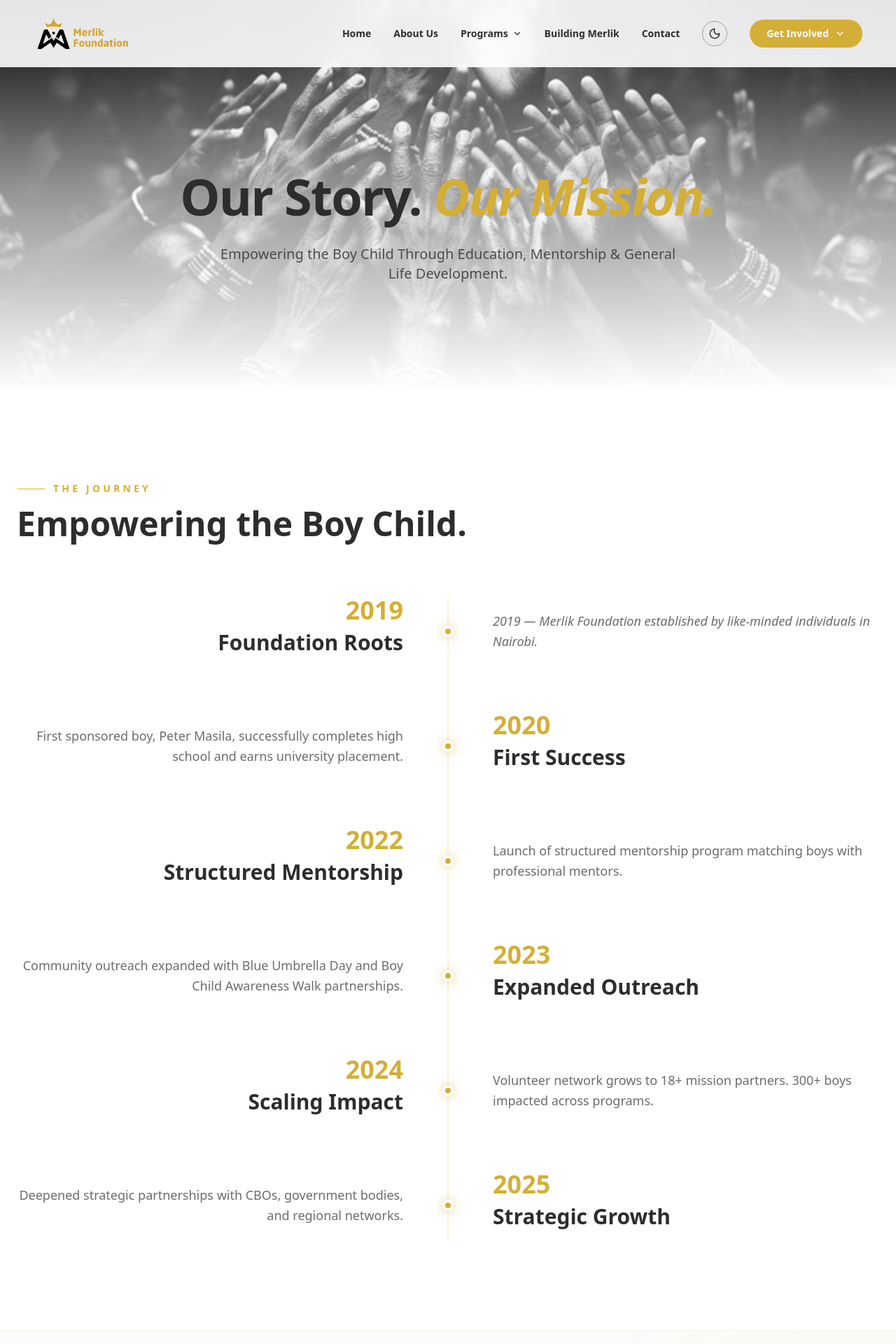
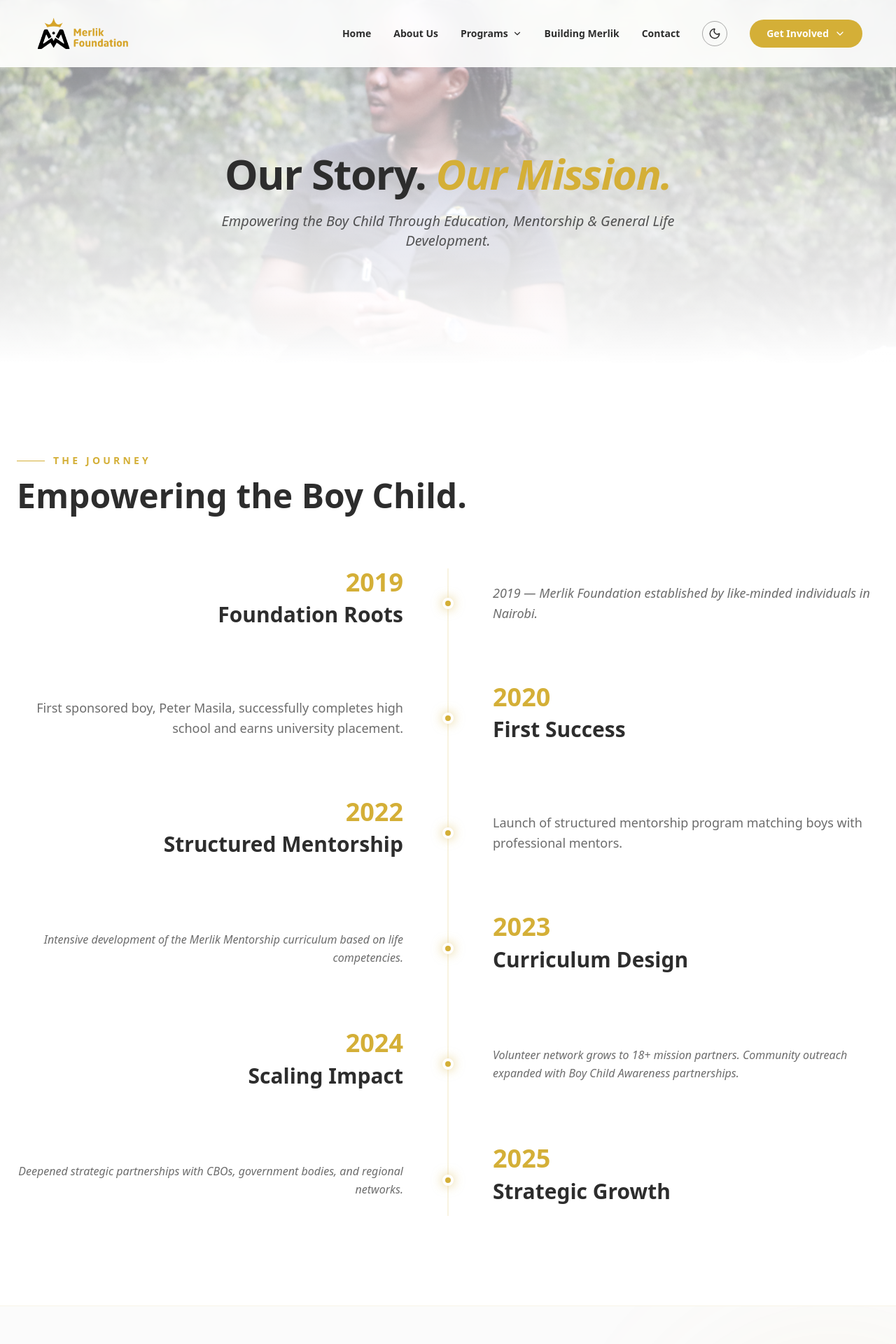
Before and after one commit to foundationmerlik/webapp, a Next.js app: page /about in a window 1280 px wide. Shown: the top 1920 px of the page at 70% size. Built offline with nearby package versions, Linux system fonts and the light colour scheme; a web font is replaced by a local one.

Commit message:
UI: Comprehensive refinements for About and Get Involved pages

```diff
--- a/src/app/(site)/about/page.tsx
+++ b/src/app/(site)/about/page.tsx
@@ -8,22 +8,23 @@
     return (
         <>
             {/* Parallax Hero Header */}
-            <section className="relative h-[70vh] flex items-center justify-center overflow-hidden">
+            <section className="relative h-[65vh] flex items-center justify-center overflow-hidden">
                 <div className="absolute inset-0 z-0 bg-background/50">
                     <Image
-                        src="/images/hands.png"
-                        alt="Monochrome image of hands reaching towards a bright light"
+                        src="/images/gallery/IMG-20260310-WA0015.jpg"
+                        alt="Merlik Foundation community activity"
                         fill
-                        className="object-cover  scale-105 animate-image-load"
+                        className="object-cover scale-105 animate-image-load opacity-60"
+                        priority
                     />
                 </div>
                 <div className="absolute inset-0 bg-gradient-to-t from-background via-background/60 to-transparent z-10"></div>
 
-                <div className="relative z-20 text-center px-6 max-w-4xl mx-auto mt-20">
-                    <h1 className="text-4xl md:text-6xl lg:text-7xl font-black font-serif tracking-tight mb-6 leading-tight text-foreground animate-reveal">
+                <div className="relative z-20 text-center px-6 max-w-3xl mx-auto mt-12">
+                    <h1 className="text-4xl md:text-5xl lg:text-6xl font-black font-serif tracking-tight mb-4 leading-tight text-foreground animate-reveal">
                         Our Story. <span className="text-brand-gold italic">Our Mission.</span>
                     </h1>
-                    <p className="text-lg md:text-xl md:text-2xl text-foreground/80 font-sans max-w-2xl mx-auto animate-reveal delay-200">
+                    <p className="text-base md:text-lg lg:text-xl text-foreground/80 font-sans max-w-2xl mx-auto animate-reveal delay-200 italic">
                         Empowering the Boy Child Through Education, Mentorship & General Life Development.
                     </p>
                 </div>
@@ -94,11 +95,11 @@
                             shadow-[0_0_15px_rgba(212,175,55,0.6)] border-4 border-background"></div>
                         <div className="md:order-2 md:pl-6">
                             <span className="text-brand-gold font-black font-serif text-4xl mb-2 block">2023</span>
-                            <h3 className="text-3xl font-bold font-serif mb-4 text-foreground">Expanded Outreach</h3>
+                            <h3 className="text-3xl font-bold font-serif mb-4 text-foreground leading-tight">Curriculum Design</h3>
                         </div>
                         <div className="md:order-1 md:text-right pr-6">
-                            <p className="text-foreground/70 font-medium leading-relaxed text-lg">
-                                Community outreach expanded with Blue Umbrella Day and Boy Child Awareness Walk partnerships.
+                            <p className="text-foreground/70 font-medium leading-relaxed text-base italic">
+                                Intensive development of the Merlik Mentorship curriculum based on life competencies.
                             </p>
                         </div>
                     </div>
@@ -109,11 +110,11 @@
                             shadow-[0_0_15px_rgba(212,175,55,0.6)] border-4 border-background"></div>
                         <div className="md:text-right pr-6">
                             <span className="text-brand-gold font-black font-serif text-4xl mb-2 block">2024</span>
-                            <h3 className="text-3xl font-bold font-serif mb-4 text-foreground">Scaling Impact</h3>
+                            <h3 className="text-3xl font-bold font-serif mb-4 text-foreground leading-tight">Scaling Impact</h3>
                         </div>
                         <div className="md:pl-6">
-                            <p className="text-foreground/70 font-medium leading-relaxed text-lg">
-                                Volunteer network grows to 18+ mission partners. 300+ boys impacted across programs.
+                            <p className="text-foreground/70 font-medium leading-relaxed text-base italic">
+                                Volunteer network grows to 18+ mission partners. Community outreach expanded with Boy Child Awareness partnerships.
                             </p>
                         </div>
                     </div>
@@ -124,10 +125,10 @@
                             shadow-[0_0_15px_rgba(212,175,55,0.6)] border-4 border-background"></div>
                         <div className="md:order-2 md:pl-6">
                             <span className="text-brand-gold font-black font-serif text-4xl mb-2 block">2025</span>
-                            <h3 className="text-3xl font-bold font-serif mb-4 text-foreground">Strategic Growth</h3>
+                            <h3 className="text-3xl font-bold font-serif mb-4 text-foreground leading-tight">Strategic Growth</h3>
                         </div>
                         <div className="md:order-1 md:text-right pr-6">
-                            <p className="text-foreground/70 font-medium leading-relaxed text-lg">
+                            <p className="text-foreground/70 font-medium leading-relaxed text-base italic">
                                 Deepened strategic partnerships with CBOs, government bodies, and regional networks.
                             </p>
                         </div>
@@ -136,11 +137,15 @@
             </section>
 
             {/* Core Pillars: Mission, Vision, Approach, Partnerships */}
-            <section className="bg-foreground/[0.02] py-24 md:py-32 border-y border-brand-gold/10 relative overflow-hidden">
+            <section className="bg-foreground/[0.02] py-20 border-y border-brand-gold/10 relative overflow-hidden">
                 <div className="absolute -right-40 top-10 w-[500px] h-[500px] bg-brand-gold/5 rounded-full blur-[100px] pointer-events-none"></div>
                 <div className="absolute -left-40 bottom-10 w-[500px] h-[500px] bg-brand-gold/5 rounded-full blur-[100px] pointer-events-none"></div>
 
                 <div className="max-w-7xl mx-auto px-6 relative z-10">
+                    <div className="text-center mb-16">
+                        <span className="text-brand-gold font-bold text-xs uppercase tracking-[0.3em] block mb-3 italic">(Our Foundation)</span>
+                        <h2 className="text-3xl md:text-5xl font-serif font-black text-foreground">Mission & Vision</h2>
+                    </div>
                     <div className="grid md:grid-cols-2 gap-8">
                         {/* Mission Card */}
                         <div className="bg-[#FAF9F6] dark:bg-background/80 p-10 md:p-12 rounded-[2rem] border border-brand-gold/20 shadow-sm relative flex flex-col hover:shadow-md transition-shadow">
@@ -234,24 +239,24 @@
                     </div>
 
                     {/* Mentorship */}
-                    <div className="p-12 border border-foreground/10 rounded-2xl bg-background text-center group hover:shadow-[0_20px_40px_-15px_rgba(212,175,55,0.1)] hover:-translate-y-2 transition-all duration-500 hover:border-brand-gold/30 delay-100">
-                        <div className="w-20 h-20 bg-brand-gold/10 rounded-full flex items-center justify-center mx-auto mb-8 text-brand-gold group-hover:scale-110 group-hover:bg-brand-gold group-hover:text-white transition-all duration-500">
-                            <Users size={36} />
+                    <div className="p-10 border border-foreground/10 rounded-2xl bg-background text-center group hover:shadow-[0_20px_40px_-15px_rgba(212,175,55,0.1)] hover:-translate-y-2 transition-all duration-500 hover:border-brand-gold/30 delay-100">
+                        <div className="w-16 h-16 bg-brand-gold/10 rounded-full flex items-center justify-center mx-auto mb-6 text-brand-gold group-hover:scale-110 group-hover:bg-brand-gold group-hover:text-white transition-all duration-500">
+                            <Users size={32} />
                         </div>
-                        <h3 className="text-3xl font-serif font-bold mb-4 text-foreground">Mentorship</h3>
-                        <p className="text-foreground/70 leading-relaxed font-medium">
-                            Structured guidance based on 7 life competencies taught by experienced coaches.
+                        <h3 className="text-2xl font-serif font-bold mb-3 text-foreground">Mentorship</h3>
+                        <p className="text-sm text-foreground/70 leading-relaxed font-medium">
+                            Structured guidance based on real life competencies taught by experienced coaches.
                         </p>
                     </div>
 
                     {/* Community Outreach */}
-                    <div className="p-12 border border-foreground/10 rounded-2xl bg-background text-center group hover:shadow-[0_20px_40px_-15px_rgba(212,175,55,0.1)] hover:-translate-y-2 transition-all duration-500 hover:border-brand-gold/30 delay-200">
-                        <div className="w-20 h-20 bg-brand-gold/10 rounded-full flex items-center justify-center mx-auto mb-8 text-brand-gold group-hover:scale-110 group-hover:bg-brand-gold group-hover:text-white transition-all duration-500">
-                            <Globe size={36} />
+                    <div className="p-10 border border-foreground/10 rounded-2xl bg-background text-center group hover:shadow-[0_20px_40px_-15px_rgba(212,175,55,0.1)] hover:-translate-y-2 transition-all duration-500 hover:border-brand-gold/30 delay-200">
+                        <div className="w-16 h-16 bg-brand-gold/10 rounded-full flex items-center justify-center mx-auto mb-6 text-brand-gold group-hover:scale-110 group-hover:bg-brand-gold group-hover:text-white transition-all duration-500">
+                            <Globe size={32} />
                         </div>
-                        <h3 className="text-3xl font-serif font-bold mb-4 text-foreground">Community Outreach</h3>
-                        <p className="text-foreground/70 leading-relaxed font-medium">
-                            Advocacy and the Blue Bag initiative to tackle immediate wellbeing and safety.
+                        <h3 className="text-2xl font-serif font-bold mb-3 text-foreground">Community Outreach</h3>
+                        <p className="text-sm text-foreground/70 leading-relaxed font-medium">
+                            Advocacy and Partnerships for societal transformation.
                         </p>
                     </div>
                 </div>
@@ -274,31 +279,31 @@
                         <div>
                             <h4 className="text-2xl font-serif font-bold mb-6 text-foreground">Management Team</h4>
                             <div className="space-y-6">
-                                <div className="p-6 bg-background border border-foreground/10 rounded-2xl shadow-sm flex items-center gap-4">
-                                    <div className="w-16 h-16 rounded-full bg-foreground/10 overflow-hidden relative shrink-0">
-                                        <Image src="/images/sheila_ngui.jpg" alt="Sheila Ngui" fill className="object-cover" />
+                                <div className="p-5 bg-background border border-foreground/10 rounded-2xl shadow-sm flex items-center gap-4">
+                                    <div className="w-14 h-14 rounded-full bg-foreground/10 overflow-hidden relative shrink-0">
+                                        <Image src="/images/gallery/Sheila Ngui.jpg" alt="Sheila Ngui" fill className="object-cover" />
                                     </div>
                                     <div>
-                                        <p className="text-xl font-bold text-foreground">Sheila Ngui</p>
-                                        <p className="text-brand-gold font-semibold uppercase tracking-widest text-[10px] mt-1">Executive Director, Programme Dev. & Ops</p>
+                                        <p className="text-lg font-bold text-foreground">Sheila Ngui</p>
+                                        <p className="text-brand-gold font-bold uppercase tracking-widest text-[9px] mt-1">Founder and Executive Director</p>
                                     </div>
                                 </div>
-                                <div className="p-6 bg-background border border-foreground/10 rounded-2xl shadow-sm flex items-center gap-4">
-                                    <div className="w-16 h-16 rounded-full bg-foreground/10 overflow-hidden relative shrink-0">
+                                <div className="p-5 bg-background border border-foreground/10 rounded-2xl shadow-sm flex items-center gap-4">
+                                    <div className="w-14 h-14 rounded-full bg-foreground/10 overflow-hidden relative shrink-0">
                                         <Image src="/images/Lavinah.jpeg" alt="Lavinah Gonah" fill className="object-cover" />
                                     </div>
                                     <div>
-                                        <p className="text-xl font-bold text-foreground">Lavinah Gonah</p>
-                                        <p className="text-brand-gold font-semibold uppercase tracking-widest text-[10px] mt-1">Co-Founder, Community Outreach</p>
+                                        <p className="text-lg font-bold text-foreground">Lavinah Gonah</p>
+                                        <p className="text-brand-gold font-bold uppercase tracking-widest text-[9px] mt-1">Director</p>
                                     </div>
                                 </div>
-                                <div className="p-6 bg-background border border-foreground/10 rounded-2xl shadow-sm flex items-center gap-4">
-                                    <div className="w-16 h-16 rounded-full bg-foreground/10 overflow-hidden relative shrink-0">
+                                <div className="p-5 bg-background border border-foreground/10 rounded-2xl shadow-sm flex items-center gap-4">
+                                    <div className="w-14 h-14 rounded-full bg-foreground/10 overflow-hidden relative shrink-0">
                                         <Image src="/images/Herbert.jpeg" alt="Herbert Njoroge" fill className="object-cover" />
                                     </div>
                                     <div>
-                                        <p className="text-xl font-bold text-foreground">Herbert Njoroge</p>
-                                        <p className="text-brand-gold font-semibold uppercase tracking-widest text-[10px] mt-1">Co-Founder, Strategic Planning</p>
+                                        <p className="text-lg font-bold text-foreground">Herbert Njoroge</p>
+                                        <p className="text-brand-gold font-bold uppercase tracking-widest text-[9px] mt-1">Director</p>
                                     </div>
                                 </div>
                             </div>
@@ -464,18 +469,18 @@
             </section>
 
             {/* Call to Action */}
-            < section className="py-20 px-6 bg-brand-gold text-white relative overflow-hidden" >
+            < section className="py-16 px-6 bg-brand-gold text-white relative overflow-hidden" >
                 <div className="absolute inset-0 bg-black/10 mix-blend-overlay"></div>
                 <div className="max-w-4xl mx-auto text-center relative z-10">
-                    <h2 className="text-4xl md:text-6xl font-black font-serif mb-6 text-brand-black tracking-tight leading-tight">Ready to make an impact?</h2>
-                    <p className="text-xl font-serif font-medium mb-10 opacity-90 text-brand-black italic max-w-2xl mx-auto">
-                        Join our community of donors and volunteers committed to creating a better world.
+                    <h2 className="text-3xl md:text-5xl font-black font-serif mb-6 text-brand-black tracking-tight leading-tight">Ready to make an impact?</h2>
+                    <p className="text-lg font-serif font-medium mb-10 opacity-90 text-brand-black italic max-w-2xl mx-auto leading-relaxed">
+                        Join our community of donors and volunteers committed to creating a better world for the boy child.
                     </p>
                     <div className="flex flex-col sm:flex-row gap-4 justify-center">
-                        <Link href="/get-involved" className="bg-brand-black text-white px-10 py-4 rounded-full font-black text-lg hover:shadow-[0_0_20px_rgba(0,0,0,0.3)] transition-all transform hover:-translate-y-1">
-                            Become a Partner
+                        <Link href="/get-involved#options" className="bg-brand-black text-white px-10 py-4 rounded-full font-black text-base hover:shadow-[0_0_20px_rgba(0,0,0,0.3)] transition-all transform hover:-translate-y-1">
+                            Explore Partnership Options
                         </Link>
-                        <Link href="/donate" className="border-2 border-brand-black text-brand-black bg-transparent px-10 py-4 rounded-full font-black text-lg hover:bg-brand-black hover:text-white transition-all transform hover:-translate-y-1">
+                        <Link href="/donate" className="border-2 border-brand-black text-brand-black bg-transparent px-10 py-4 rounded-full font-black text-base hover:bg-brand-black hover:text-white transition-all transform hover:-translate-y-1">
                             Support Our Projects
                         </Link>
                     </div>
```
Also changed, not shown: src/app/(site)/get-involved/page.tsx (+6 -6 lines).
